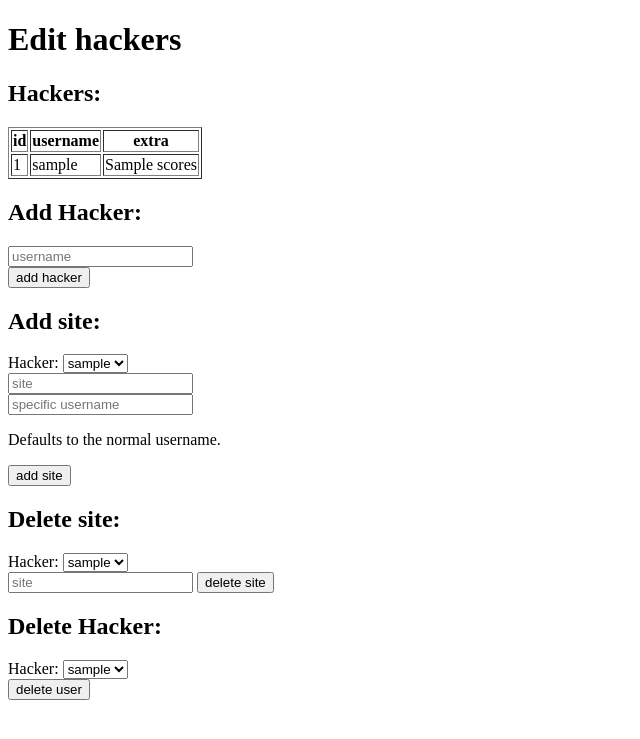
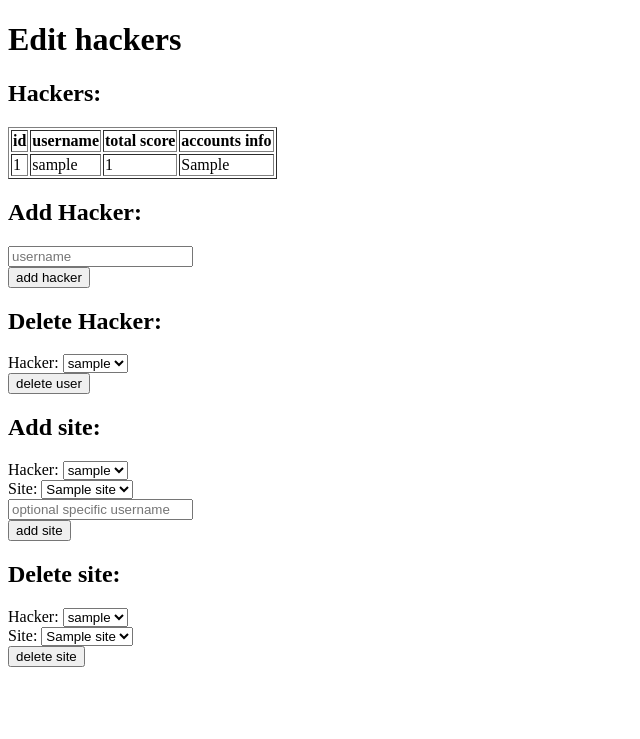
Before and after one commit to trirpi/hkjl-metapeen, a Flask app: template peen/templates/edit_hackers.html in a window 1280 px wide. Shown: the top 739 px of the page, without its empty margins (0-640 px from the left). Run offline with Flask 2, Linux system fonts and the light colour scheme; the template is opened without the code that fills it: most values are stand-ins (such as "Sample title", 1, 10 or a date in 2020).

Commit message:
refactor

```diff
--- a/config.py
+++ b/config.py
@@ -14,3 +14,5 @@ SECRET_KEY = 'slafjsdalfhasklghsdlfjhasifjsdjkvnaioeuftotallynotrandombutoke'
 
 RESTFUL_JSON = {'separators': (', ', ': '),
                 'indent': 2}
+
+SUPPORTED_SITES = ['ht', 'hts', 'cs', 'otw', 'rm', 'nf']
--- a/crawler/basecrawler.py
+++ b/crawler/basecrawler.py
@@ -13,7 +13,7 @@ class BaseCrawler(object):
 
     def __init__(self, hacker):
         self.username = hacker.username  # needed to show in error messages
-        self.profile_url = self.get_profile_url(hacker.get_username(self.site))  # create profile url from username specific to site
+        self.profile_url = self.get_profile_url(hacker.get_specific_username(self.site))  # create profile url from username specific to site
 
     def get_profile_url(self, username):
         """Get url of hacker profile page from specific site."""
--- a/crawler/crawler.py
+++ b/crawler/crawler.py
@@ -7,7 +7,7 @@ from crawler.rm_crawler import RMCrawler
 from crawler.hts_crawler import HTSCrawler
 from crawler.nf_crawler import NFCrawler
 
-crawler_callbacks = {
+crawler_classes = {
     'cs': CSCrawler,
     'otw': OTWCrawler,
     'ht': HTCrawler,
@@ -25,7 +25,7 @@ def update_score(hacker, site):
     :return:
     """
     try:
-        crawler = crawler_callbacks[site](hacker)  # create crawler instance for specific user
+        crawler = crawler_classes[site](hacker)  # create crawler instance for specific user
         score = crawler.get_score()  # get score
 
         hacker.update_score(site, score)  # set new values
--- a/peen/admin/views.py
+++ b/peen/admin/views.py
@@ -59,7 +59,7 @@ def edit_admins():
 @login_required
 def edit_hackers():
     """page where you can edit hackers"""
-    return render_template('edit_hackers.html', hackers=Hacker.query.all(), token_csrf=generate_csrf_token())
+    return render_template('edit_hackers.html', hackers=Hacker.query.all(), sites=app.config["SUPPORTED_SITES"], token_csrf=generate_csrf_token())
 
 
 @app.route('/add_hacker', methods=['POST'])
--- a/peen/templates/edit_hackers.html
+++ b/peen/templates/edit_hackers.html
@@ -11,62 +11,23 @@
         <tr>
             <th>id</th>
             <th>username</th>
-            <th>extra</th>
+            <th>total score</th>
+            <th>accounts info</th>
         </tr>
         {% for hacker in hackers %}
             <tr>
                 <td>{{ hacker.id }}</td>
                 <td>{{ hacker.username }}</td>
-                <td>{{ hacker.scores }}</td>
+                <td>{{ hacker.total_score }}</td>
+                <td>{{ hacker.accounts_info }}</td>
             </tr>
         {% endfor %}
     </table>
 
-    <h2>Add Hacker: </h2>
-    <form method="post" name="add_hacker" action="{{ url_for('add_hacker') }}">
-        <input name="username" type="text" placeholder="username"><br>
-        <input type="submit" value="add hacker">
-        <input name="token_csrf" type="hidden" value="{{ token_csrf }}">
-    </form>
-
-    <h2>Add site: </h2>
-    <form method="post" name="add_site" action="{{ url_for('add_site') }}">
-        <label for="username">Hacker: </label>
-        <select name="username" id="username">
-            {% for hacker in hackers %}
-                <option value="{{ hacker.username }}">{{ hacker.username }}</option>
-            {% endfor %}
-        </select><br>
-        <input name="site" type="text" placeholder="site"><br>
-        <input name="specific_username" type="text" placeholder="specific username"><p>Defaults to the normal username.</p>
-        <input type="submit" value="add site">
-        <input name="token_csrf" type="hidden" value="{{ token_csrf }}">
-    </form>
-
-    <h2>Delete site: </h2>
-    <form method="post" name="delete_site" action="{{ url_for('delete_site') }}">
-        <label for="username">Hacker: </label>
-        <select name="username" id="username">
-            {% for hacker in hackers %}
-                <option value="{{ hacker.username }}">{{ hacker.username }}</option>
-            {% endfor %}
-        </select><br>
-        <input name="site" type="text" placeholder="site">
-
-        <input type="submit" value="delete site">
-        <input name="token_csrf" type="hidden" value="{{ token_csrf }}">
-    </form>
-    <h2>Delete Hacker: </h2>
-    <form method="post" name="delete_hacker" action="{{ url_for('delete_hacker') }}">
-        <label for="username">Hacker: </label>
-        <select name="username" id="username">
-            {% for hacker in hackers %}
-                <option value="{{ hacker.username }}">{{ hacker.username }}</option>
-            {% endfor %}
-        </select><br>
-        <input type="submit" value="delete user">
-        <input name="token_csrf" type="hidden" value="{{ token_csrf }}">
-    </form>
+    {% include "forms/add_hacker.html" %}
+    {% include "forms/delete_hacker.html" %}
+    {% include "forms/add_site.html" %}
+    {% include "forms/delete_site.html" %}
 
 </body>
 </html>
--- /dev/null
+++ b/peen/templates/forms/add_hacker.html
@@ -0,0 +1,6 @@
+<h2>Add Hacker: </h2>
+<form method="post" name="add_hacker" action="{{ url_for('add_hacker') }}">
+    <input name="username" type="text" placeholder="username"><br>
+    <input type="submit" value="add hacker">
+    <input name="token_csrf" type="hidden" value="{{ token_csrf }}">
+</form>
--- /dev/null
+++ b/peen/templates/forms/add_site.html
@@ -0,0 +1,18 @@
+<h2>Add site: </h2>
+<form method="post" name="add_site" action="{{ url_for('add_site') }}">
+    <label for="username">Hacker: </label>
+    <select name="username" id="username">
+        {% for hacker in hackers %}
+            <option value="{{ hacker.username }}">{{ hacker.username }}</option>
+        {% endfor %}
+    </select><br>
+    <label for="site">Site: </label>
+    <select name="site" id="site">
+        {% for site in sites %}
+            <option value="{{ site }}">{{ site }}</option>
+        {% endfor %}
+    </select><br>
+    <input name="specific_username" type="text" placeholder="optional specific username"><br>
+    <input type="submit" value="add site">
+    <input name="token_csrf" type="hidden" value="{{ token_csrf }}">
+</form>
--- /dev/null
+++ b/peen/templates/forms/delete_hacker.html
@@ -0,0 +1,11 @@
+<h2>Delete Hacker: </h2>
+<form method="post" name="delete_hacker" action="{{ url_for('delete_hacker') }}">
+    <label for="username">Hacker: </label>
+    <select name="username" id="username">
+        {% for hacker in hackers %}
+            <option value="{{ hacker.username }}">{{ hacker.username }}</option>
+        {% endfor %}
+    </select><br>
+    <input type="submit" value="delete user">
+    <input name="token_csrf" type="hidden" value="{{ token_csrf }}">
+</form>
--- /dev/null
+++ b/peen/templates/forms/delete_site.html
@@ -0,0 +1,18 @@
+<h2>Delete site: </h2>
+<form method="post" name="delete_site" action="{{ url_for('delete_site') }}">
+    <label for="username">Hacker: </label>
+    <select name="username" id="username">
+        {% for hacker in hackers %}
+            <option value="{{ hacker.username }}">{{ hacker.username }}</option>
+        {% endfor %}
+    </select><br>
+    <label for="site">Site: </label>
+    <select name="site" id="site">
+        {% for site in sites %}
+            <option value="{{ site }}">{{ site }}</option>
+        {% endfor %}
+    </select><br>
+
+    <input type="submit" value="delete site">
+    <input name="token_csrf" type="hidden" value="{{ token_csrf }}">
+</form>
--- a/peen/views.py
+++ b/peen/views.py
@@ -12,8 +12,8 @@ def load_user(user_id):
 
 @app.route('/')
 def index():
-    users = Hacker.query.order_by(desc(Hacker.total_score)).all()
-    return render_template('index.html', users=users)
+    hackers = Hacker.query.order_by(desc(Hacker.total_score)).all()  # get hackers sorted on score
+    return render_template('index.html', users=hackers)
 
 if __name__ == '__main__':
     app.run()
```
Also changed, not shown: peen/orm/models.py (+6 -3 lines).
